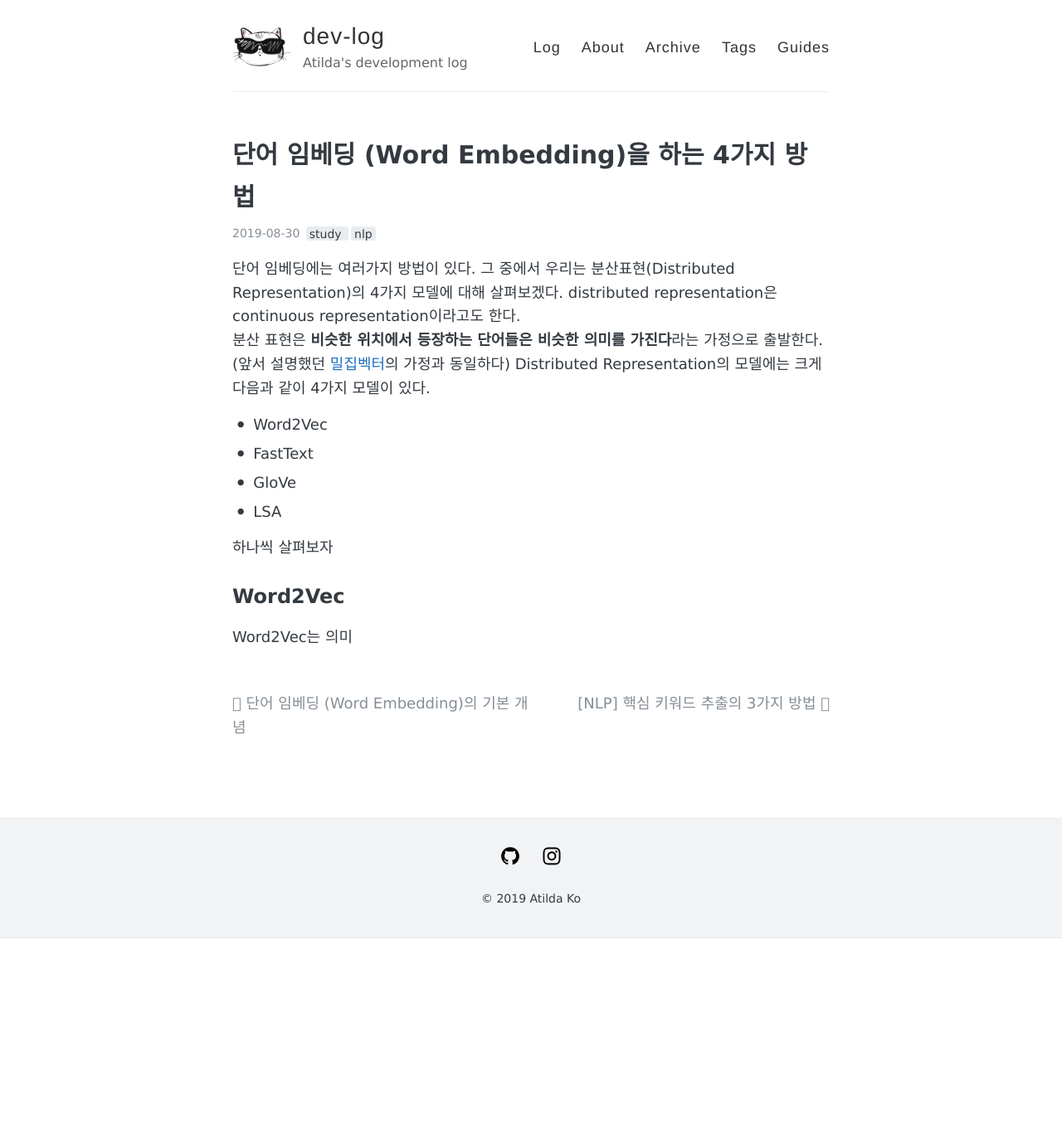
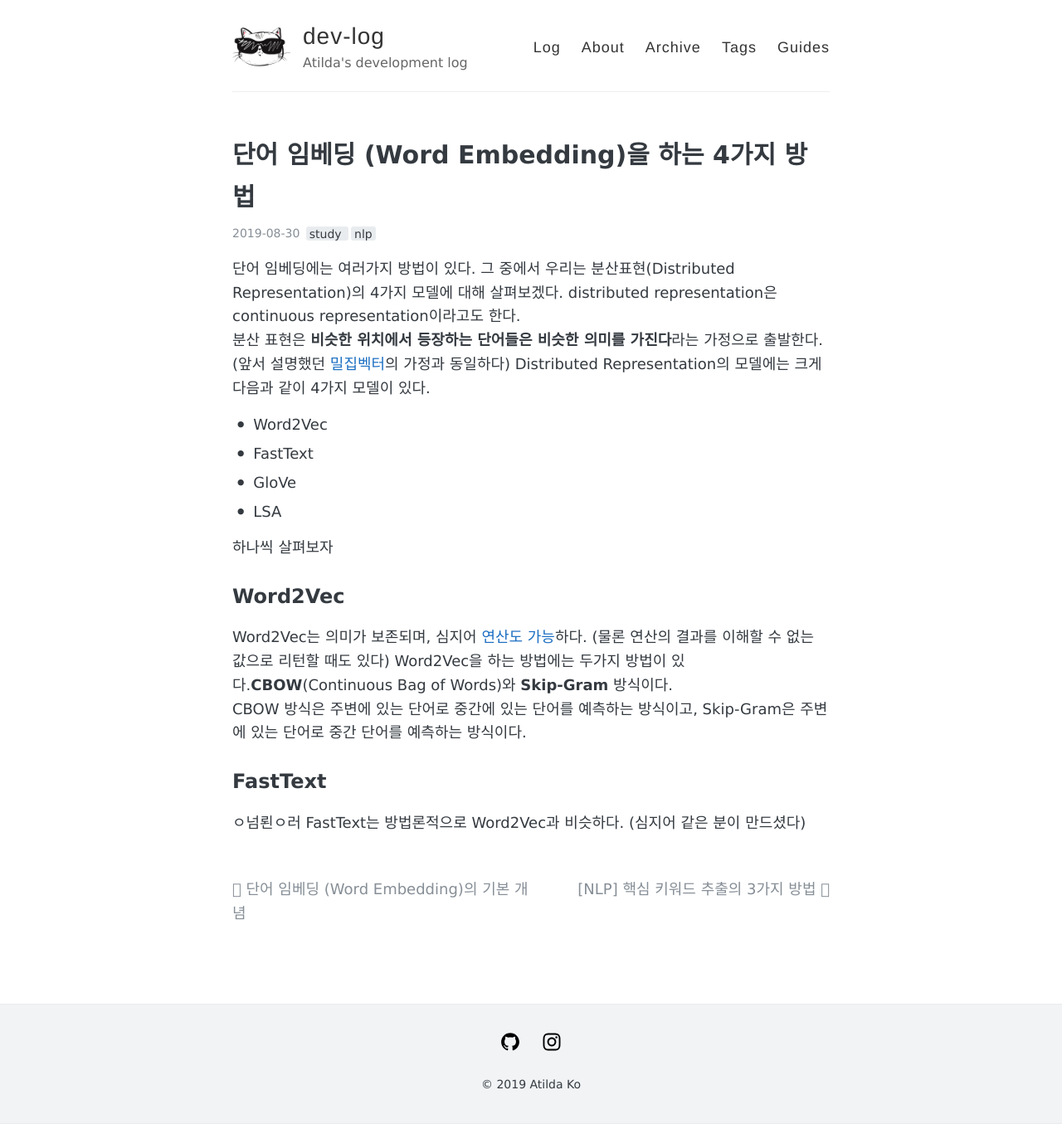
Before and after one commit to stellarway/stellarway.github.io, a Jekyll site: the page built from _posts/2019-08-30-embedding.md, in a window 1280 px wide. Shown: the whole page at 83% size. Built offline with Jekyll 4.4.1, drawn with Linux system fonts in a browser that asks for light colours; before the commit the page ends 1131 px from its top, so only the background shows below that.

Commit message:
_posts/2019-08-30-embedding.md updated

```diff
--- a/_posts/2019-08-30-embedding.md
+++ b/_posts/2019-08-30-embedding.md
@@ -15,8 +15,13 @@ Distributed Representation의 모델에는 크게 다음과 같이 4가지 모
 하나씩 살펴보자
 
 ## Word2Vec
-Word2Vec는 의미
+Word2Vec는 의미가 보존되며, 심지어 [연산도 가능](word2vec.kr/search/)하다.  (물론 연산의 결과를 이해할 수 없는 값으로 리턴할 때도 있다)
+Word2Vec을 하는 방법에는 두가지 방법이 있다.**CBOW**(Continuous Bag of Words)와 **Skip-Gram** 방식이다.
+CBOW 방식은 주변에 있는 단어로 중간에 있는 단어를 예측하는 방식이고, Skip-Gram은 주변에 있는 단어로 중간 단어를 예측하는 방식이다.
 
+## FastText
+ㅇ넘뢴ㅇ러
+FastText는 방법론적으로 Word2Vec과 비슷하다. (심지어 같은 분이 만드셨다)
 <!--stackedit_data:
-eyJoaXN0b3J5IjpbLTEwOTc3NDk1NF19
+eyJoaXN0b3J5IjpbMTgxMDYxNDIwOF19
 -->
```
